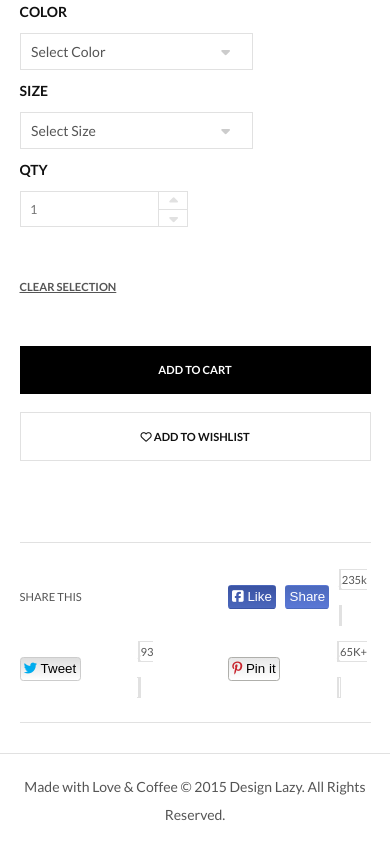
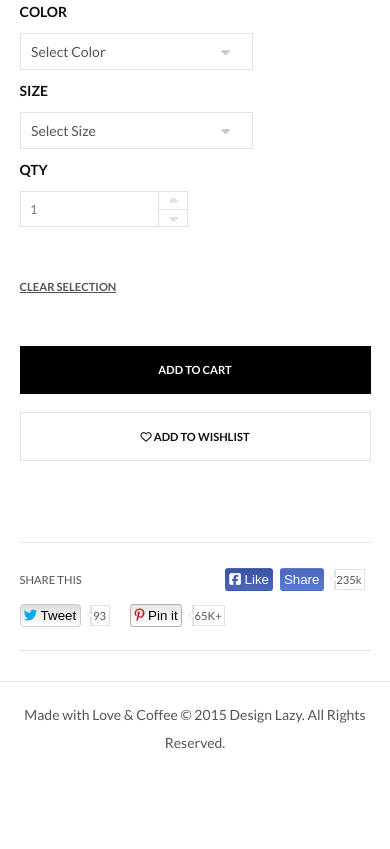
Before and after one commit to agnieszka-pytel/UI-internship-HTML-CSS, a website: page mockups/product-single-page/index.html in a window 390 px wide. Shown: the part 986-1835 px from the top of the page. After the commit the page ends 1763 px from the top, so only its background shows below. Drawn offline with Linux system fonts and the light colour scheme.

Commit message:
Fix social section layout on mobile and tablet

```diff
--- a/mockups/product-single-page/index.html
+++ b/mockups/product-single-page/index.html
@@ -210,7 +210,7 @@
             </article>
         </section>
         <section class="c-section--not-full c-section--main centered ">
-            <article class="c-article c-social border-top border-bottom flex flex-row flex-space-between flex-vcenter">
+            <article class="c-article c-social border-top border-bottom">
                 <span class=" c-social__title t-uppercase ">Share this</span>
                 <button class="c-button--social c-button--facebook-like c-button--t-white "><i class="c-button__icon--facebook fab fa-facebook-square "></i> Like</button>
                 <button class="c-button--social c-button--facebook c-button--t-white ">Share</button>
--- a/mockups/product-single-page/scss/components/_social.scss
+++ b/mockups/product-single-page/scss/components/_social.scss
@@ -1,6 +1,12 @@
 .c-social {
     padding: 5% 0;
     line-height: 2.5em;
+    @include for-desktop {
+        display: flex;
+        flex-direction: row;
+        justify-content: space-between;
+        align-items: center;
+    }
     &__title {
         font-size: 0.8em;
         margin-right: 40%;
```
Also changed, not shown: mockups/product-single-page/css/main.css.
